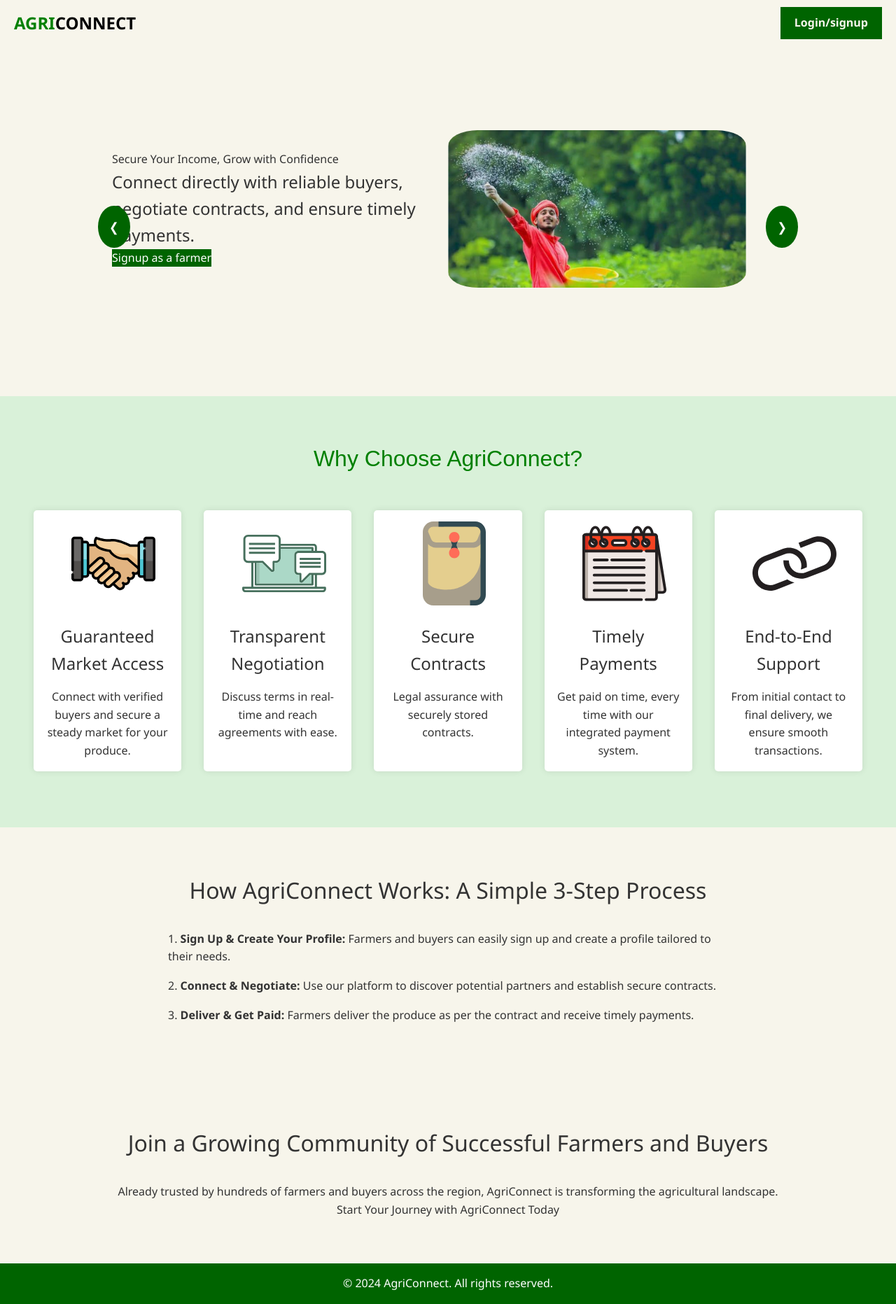
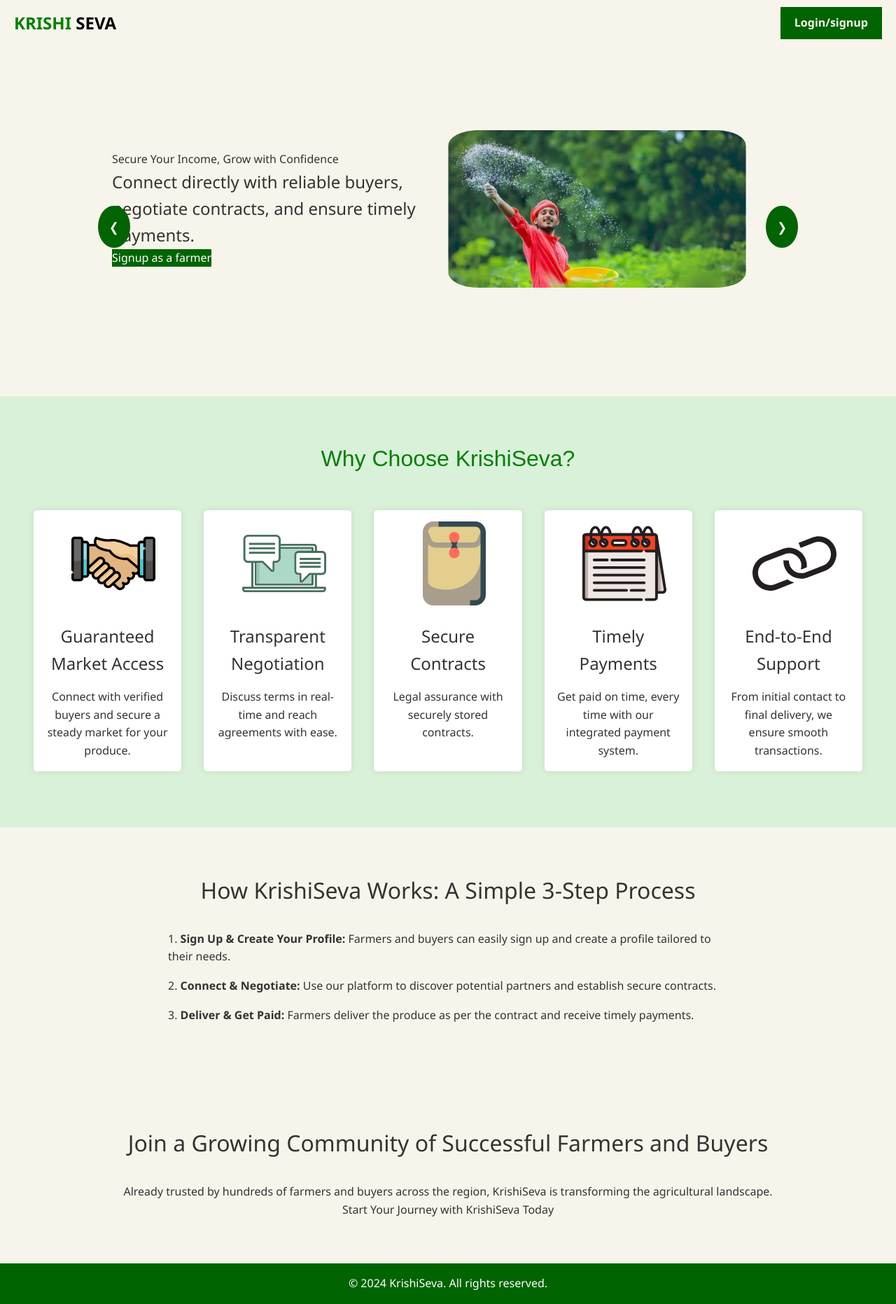
Before and after one commit to ShinichiShi/SIH, a React (Vite) app in the folder client/: page / in a window 1280 px wide. Shown: the whole page at 70% size. Built offline with nearby package versions, Linux system fonts and the light colour scheme; no server answers.

Commit message:
name changed

```diff
--- a/client/src/components/Buyer/BHeader.jsx
+++ b/client/src/components/Buyer/BHeader.jsx
@@ -38,7 +38,7 @@ function BHeader() {
     <div className="h-20 font-sans">
       <div className="bg-white h-full shadow flex w-full">
         <div className=" w-full flex justify-between items-center  px-4">
-          <div className="text-green-500 text-2xl font-bold">AgriConnect</div>
+          <div className="text-green-500 text-2xl font-bold">KrishSeva</div>
 
           <div>
             <div className="flex items-center justify-center gap-4">
--- a/client/src/components/Buyer/Navi.jsx
+++ b/client/src/components/Buyer/Navi.jsx
@@ -8,10 +8,10 @@ export default function Navi() {
     <div className={styles.navi}>
       <div className={styles.brand} onClick={() => navigate('/')}>
         <div className={styles.first}>
-          <h1>Agri</h1>
+          <h1>Krishi</h1>
         </div>
         <div className={styles.second}>
-          <h1>Connect</h1>
+          <h1>Seva</h1>
         </div>
       </div>
       <div className={styles.right}>
--- a/client/src/components/Buyer/signup.module.css
+++ b/client/src/components/Buyer/signup.module.css
@@ -139,7 +139,7 @@ select>option{
   color: white;
   margin: 10px;
   padding: 10px;
-  gap: 70vw;
+  gap: 73vw;
 }
 .first {
   color: chartreuse;
--- a/client/src/components/Farmer/FarmNav.jsx
+++ b/client/src/components/Farmer/FarmNav.jsx
@@ -94,8 +94,8 @@ function Navbar() {
     <header className={styles.headfs}>
       <div className={styles.navp}>
         <div className={styles.h1nav}>
-          <h1>Agri</h1>
-          <h1 id={styles.h1e}>Connect</h1>
+          <h1>Krishi</h1>
+          <h1 id={styles.h1e}>Seva</h1>
         </div>
         <ProfileIcon />
       </div>
--- a/client/src/components/LandingPage/Footer.jsx
+++ b/client/src/components/LandingPage/Footer.jsx
@@ -5,7 +5,7 @@ export default function Footer() {
   return (
     <div>
       <footer>
-        <p>&copy; 2024 AgriConnect. All rights reserved.</p>
+        <p>&copy; 2024 KrishiSeva. All rights reserved.</p>
       </footer>
     </div>
   );
--- a/client/src/components/LandingPage/LandingPage.jsx
+++ b/client/src/components/LandingPage/LandingPage.jsx
@@ -50,7 +50,7 @@ export default function LandingPage() {
       <nav className="navbar">
         <div className="navbar-logo">
           <div className="navbar-brand">
-            <strong><span style={{color: 'green'}}>AGRI</span>CONNECT</strong>
+            <strong><span style={{color: 'green'}}>KRISHI</span> SEVA</strong>
           </div>
         </div>
         <div className="navbar-menu">
@@ -106,7 +106,7 @@ export default function LandingPage() {
       {/* Central Section */}
       <section className="central-section">
         <h2 style={{ fontFamily: 'Poppins, sans-serif', color: 'green' }}>
-          Why Choose AgriConnect?
+          Why Choose KrishiSeva?
         </h2>
         <div className="features">
           <div className="feature">
@@ -144,7 +144,7 @@ export default function LandingPage() {
 
       {/* How It Works Section */}
       <section className="how-it-works">
-        <h2>How AgriConnect Works: A Simple 3-Step Process</h2>
+        <h2>How KrishiSeva Works: A Simple 3-Step Process</h2>
         <ol>
           <li><strong>Sign Up & Create Your Profile:</strong> Farmers and buyers can easily sign up and create a profile tailored to their needs.</li>
           <li><strong>Connect & Negotiate:</strong> Use our platform to discover potential partners and establish secure contracts.</li>
@@ -155,13 +155,13 @@ export default function LandingPage() {
       {/* Call to Action Section */}
       <section className="cta-section">
         <h2>Join a Growing Community of Successful Farmers and Buyers</h2>
-        <p>Already trusted by hundreds of farmers and buyers across the region, AgriConnect is transforming the agricultural landscape.</p>
-        <a href="#" className="button">Start Your Journey with AgriConnect Today</a>
+        <p>Already trusted by hundreds of farmers and buyers across the region, KrishiSeva is transforming the agricultural landscape.</p>
+        <a href="#" className="button">Start Your Journey with KrishiSeva Today</a>
       </section>
 
       {/* Footer */}
       <footer>
-        <p>&copy; 2024 AgriConnect. All rights reserved.</p>
+        <p>&copy; 2024 KrishiSeva. All rights reserved.</p>
       </footer>
     </>
   );
--- a/client/src/components/LandingPage/Navbar.jsx
+++ b/client/src/components/LandingPage/Navbar.jsx
@@ -11,7 +11,7 @@ export default function Navbar() {
       >
         <div className="container">
           <a className="navbar-brand" href="#">
-            <span>Agri</span>Connect
+            <span>Krishi</span>Seva
           </a>
           <button
             className="navbar-toggler"
```
Also changed, not shown: client/src/contractAddress/MultiAgriConnect.json.
